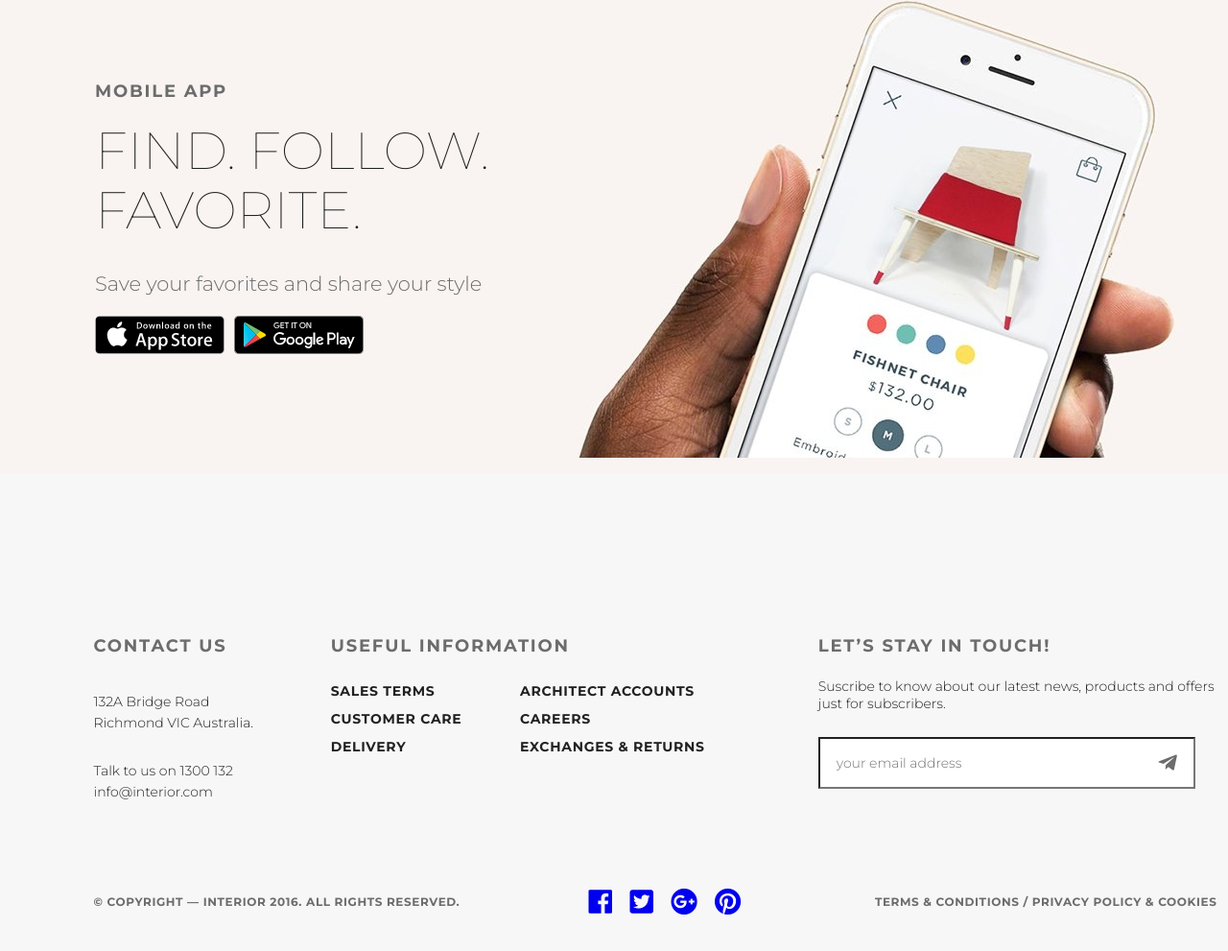
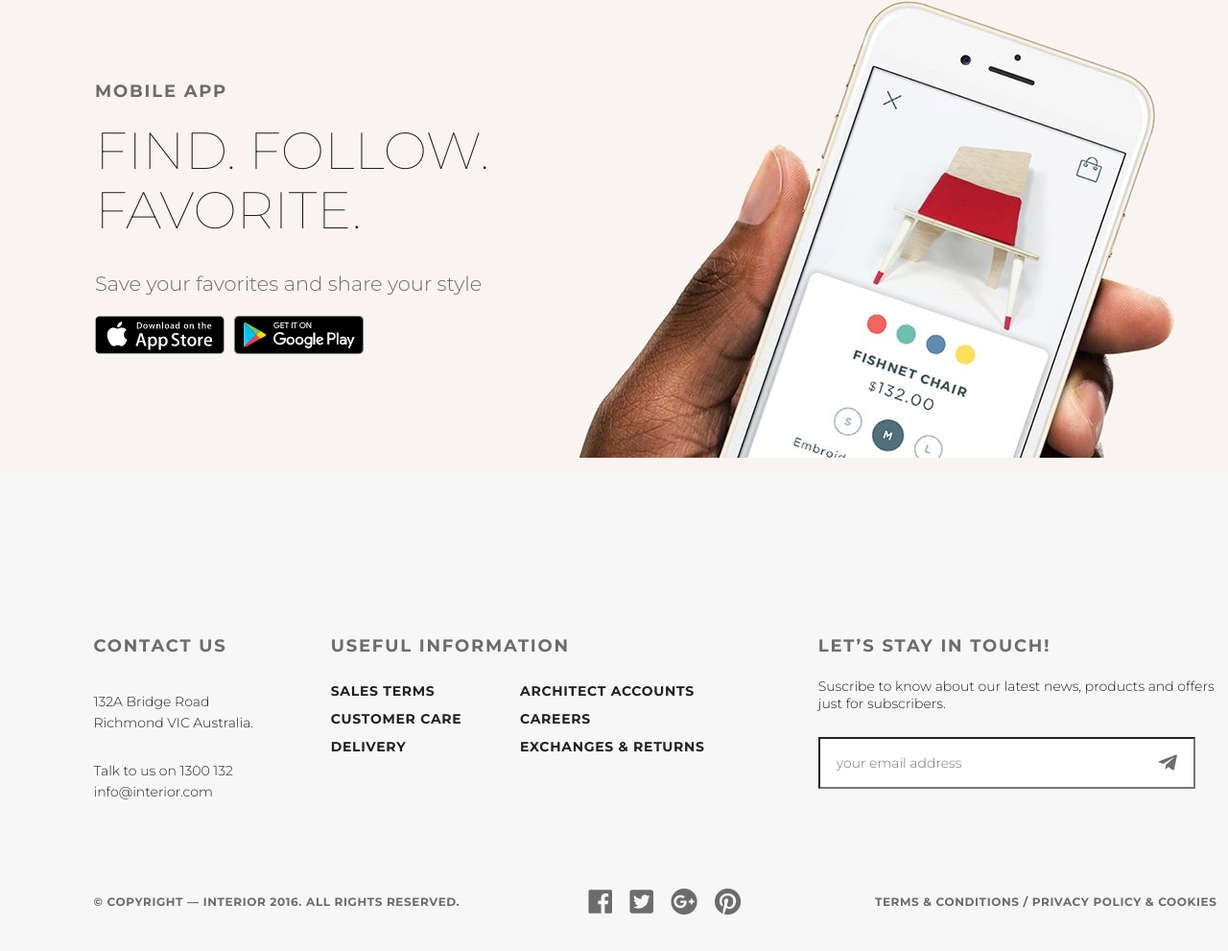
Before and after one commit to ipoluhin/InteriorShop, a plain HTML site: page html/index.html in a window 1280 px wide. Shown: the part 4910-5901 px from the top of the page at 96% size. Drawn offline with Linux system fonts and the light colour scheme; files that its build step writes are made by us from their sources.

Commit message:
Исправления в стилях
Signed-off-by: ILIA <ipoluhin@yandex.ru>

```diff
--- a/html/css/_blocks.sass
+++ b/html/css/_blocks.sass
@@ -402,6 +402,8 @@
     &__end
         +flex($sbe)
         align-items: center
+        & a
+            color: #6c6c6c
         & p
             font-size: 12px
             line-height: 26px
```
Also changed, not shown: html/css/style.css, 1 other file.
